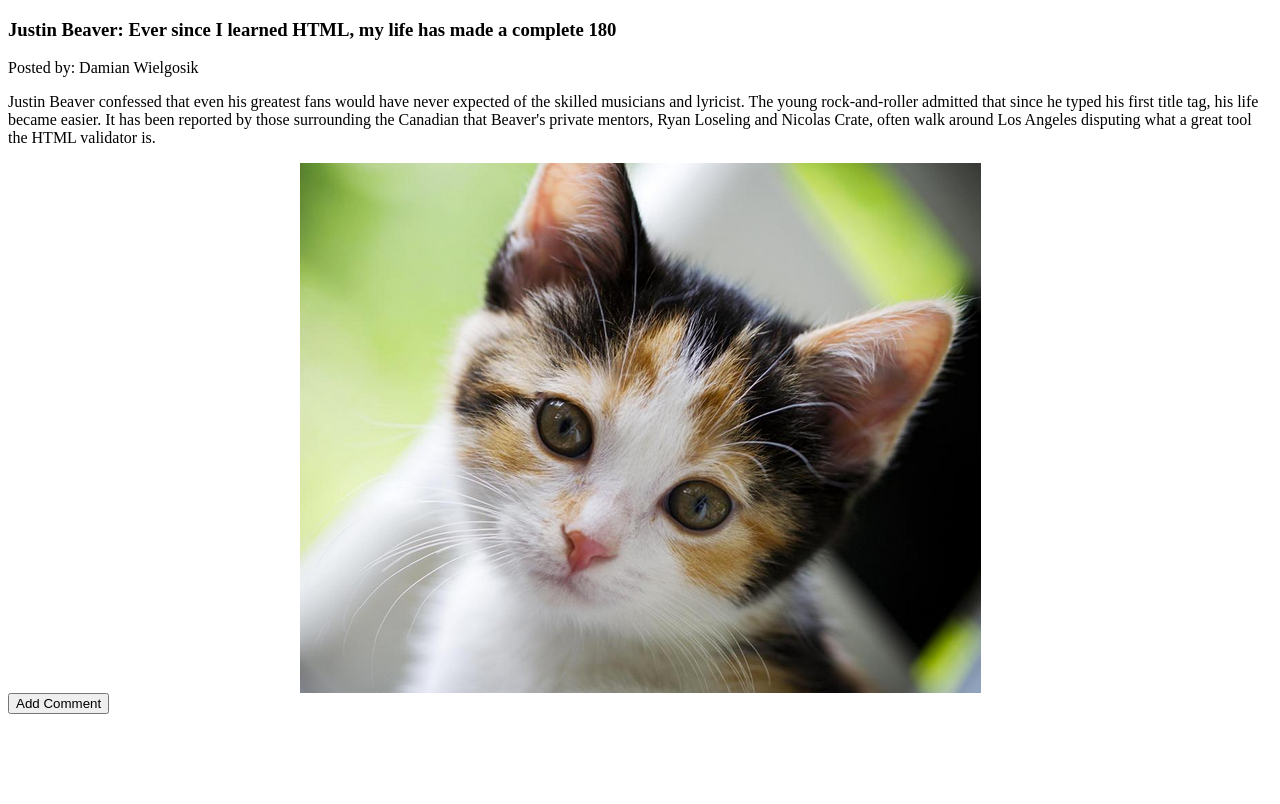
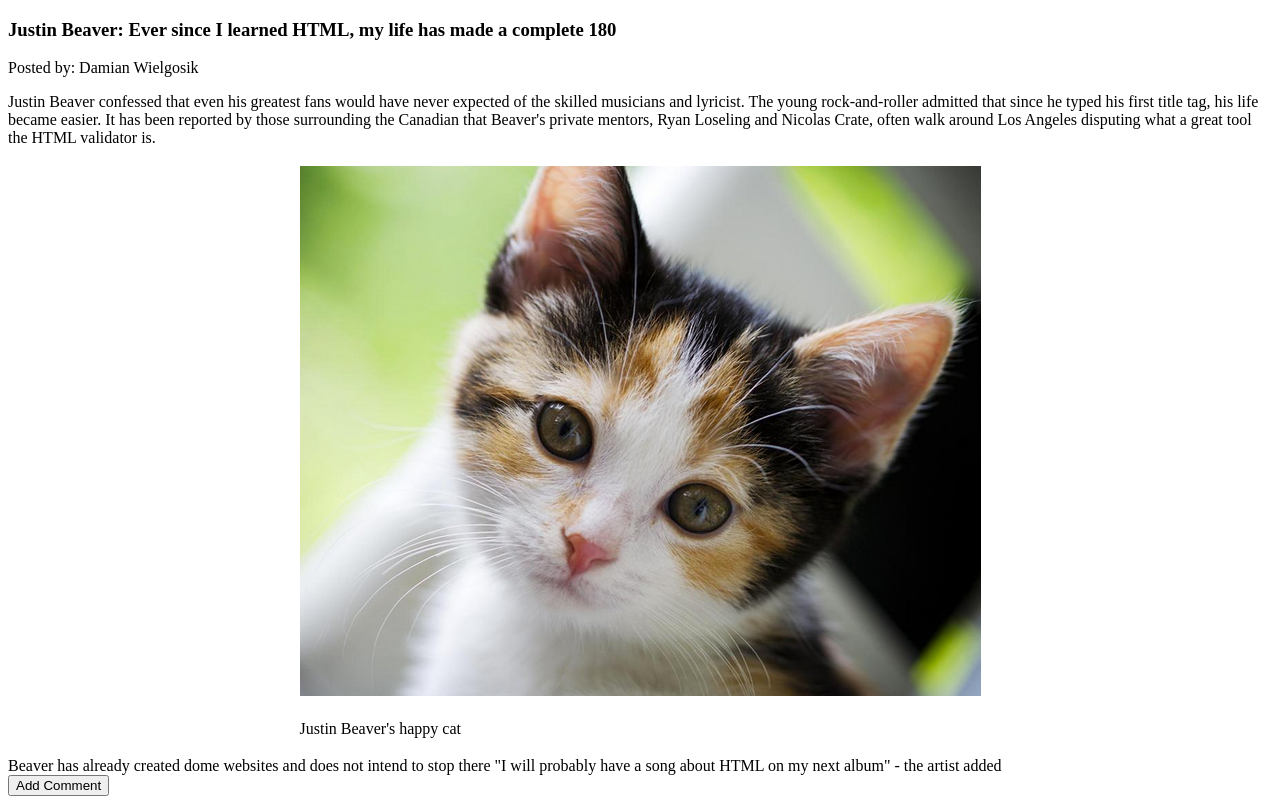
Before and after one commit to OisinJohnston/CS-Assignment-14-12, a plain HTML site: page index.html in a window 1280 px wide. Drawn offline with Linux system fonts and the light colour scheme.

Commit message:
forgot some bits

```diff
--- a/index.html
+++ b/index.html
@@ -7,7 +7,21 @@
         <h3>Justin Beaver: Ever since I learned HTML, my life has made a complete 180</h3>
         <p>Posted by: Damian Wielgosik</p>
         <p>Justin Beaver confessed that even his greatest fans would have never expected of the skilled musicians and lyricist. The young rock-and-roller admitted that since he typed his first title tag, his life became easier. It has been reported by those surrounding the Canadian that Beaver's private mentors, Ryan Loseling and Nicolas Crate, often walk around Los Angeles disputing what a great tool the HTML validator is.</p>
-        <img src="./cat.png" class="center"/>
+        <table class="center">
+            <tr>
+                <td>
+                    <img src="./cat.png"><br/>
+                </td>
+            </tr>
+            <tr>
+                <td>
+                    <p>Justin Beaver's happy cat</p>
+                </td>
+            </tr>
+        </table>
+        Beaver has already created dome websites and does not intend to stop there "I will probably have a song about HTML on my next album" - the artist added
+        <br/>
+
         <a href="./comment.html"><button>Add Comment</button></a>
     </body>
 </html>
--- a/styles.css
+++ b/styles.css
@@ -1,8 +1,9 @@
 .center {
-    display: block;
     margin-left: auto;
     margin-right: auto;
+
 }
+
 
 .basicinp {
     border: solid;
```
